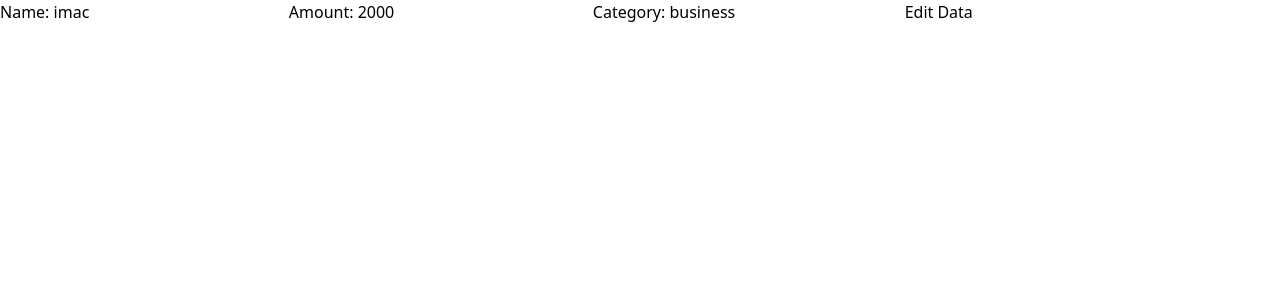
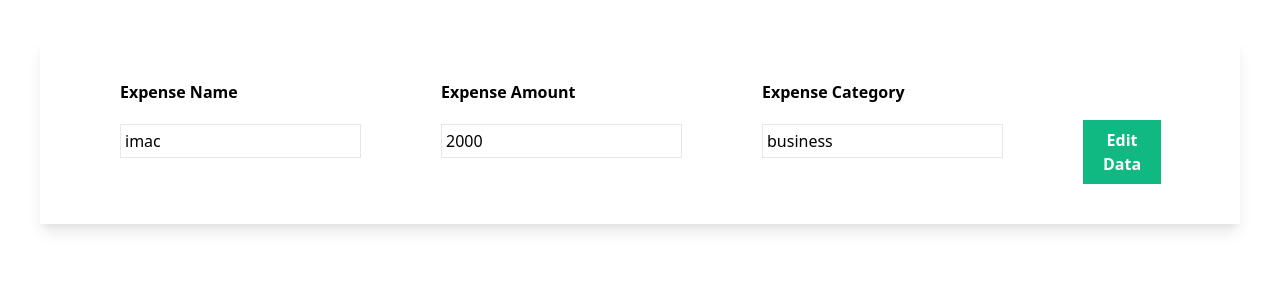
Before and after one commit to GianlorenzoDercole/tracker, a Django app: page /edit/1 in a window 1280 px wide. Shown: the top 300 px of the page. Run offline with Django 4.2, Linux system fonts and the light colour scheme; data comes from the database, SQL or seed files in the repository; style sheets or scripts are compiled from the project's sources.

Commit message:
added styling to edit page see edit.html line 6

```diff
--- a/mysite/myapp/templates/myapp/edit.html
+++ b/mysite/myapp/templates/myapp/edit.html
@@ -1,8 +1,46 @@
 {% extends 'myapp/base.html' %}
 {% block body %}
-    <form method='post'>
+    <form method='post' class="shadow-lg m-10">
         {% csrf_token %}
-        {{ expense_form }}
-        <button type="submit">Edit Data</button>
+
+        <div class="px-10 py-10 flex">
+            <div class="mx-10">
+                <div class="mb-5">
+                    <label class="font-semibold">Expense Name</label>
+                </div>
+                <div class="border p-1">
+                    {{ expense_form.name }}
+                </div>
+            </div>
+
+            <div class="mx-10">
+                <div class="mb-5">
+                    <label class="font-semibold">Expense Amount</label>
+                </div>
+                <div class="border p-1">
+                    {{ expense_form.amount }}
+                </div>
+            </div>
+
+
+
+            <div class="mx-10">
+                <div class="mb-5">
+                    <label class="font-semibold">Expense Category</label>
+                </div>
+                <div class="border p-1">
+                    {{ expense_form.category }}
+                </div>
+            </div>
+
+            <div class="mx-10 mt-10">
+                <button class="bg-green-500 px-5 py-2 text-white font-bold" type="submit">Edit Data</button>
+            </div>
+
+
+        </div>
+
+
+
     </form>
 {% endblock %}
```
